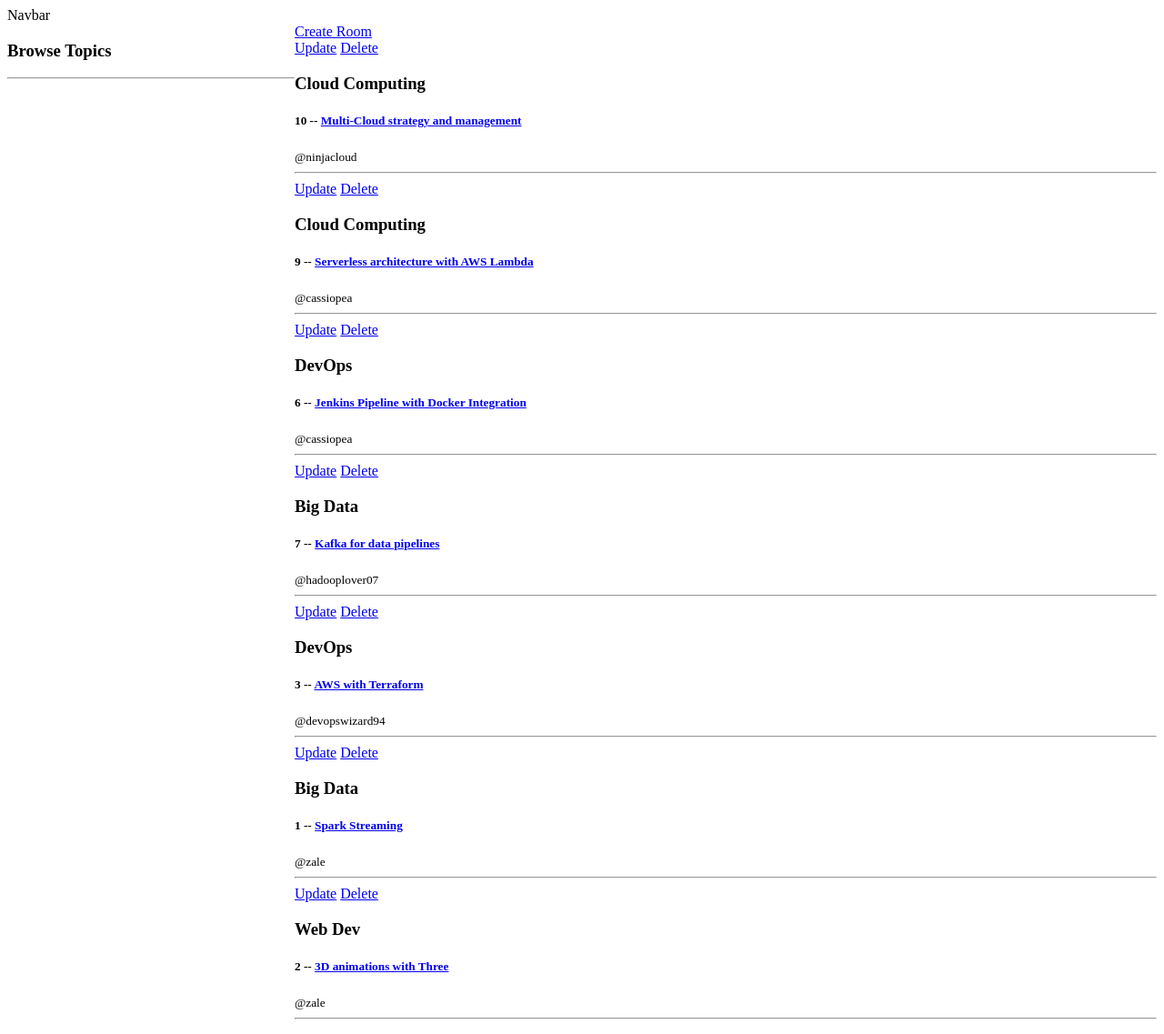
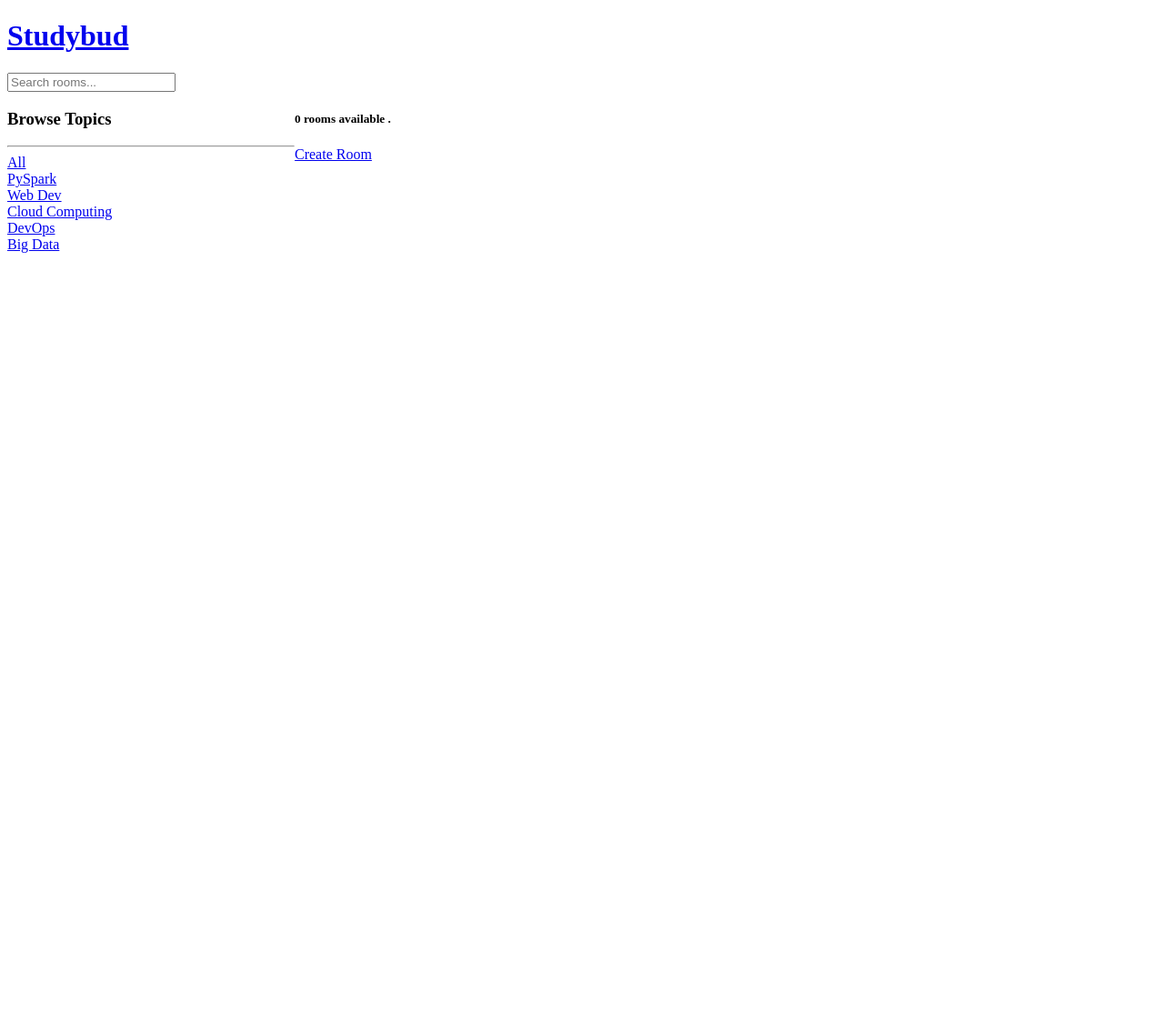
Before and after one commit to Cassiopea2103/studybud, a Django app: a page that uses templates/navbar.html in a window 1280 px wide. Shown: the whole page at 91% size. After the commit the page ends 278 px from the top, so only its background shows below. Run offline with Django 5.2, Linux system fonts and the light colour scheme; data comes from the database, SQL or seed files in the repository; both versions use the stored data as it was after the commit.

Commit message:
rooms search form feature

```diff
--- a/base/templates/base/home.html
+++ b/base/templates/base/home.html
@@ -1,6 +1,7 @@
 {% extends 'main.html' %}
 
 {% block body %}
+
     <style>
         .home-container {
             display : grid ;
@@ -10,15 +11,30 @@
 
     <div class="home-container">
 
+        <!-- topics -->
         <div>
             <h3>
                 Browse Topics
             </h3>
             <hr>
+
+            <div>
+                <a href="{% url 'home' %}">All</a>
+            </div>
+            {% for topic in topics %}
+                <div>
+                    <a href="{% url 'home' %}?topic={{ topic.name }}">
+                        {{ topic.name }}
+                    </a>
+                </div>
+            {% endfor %}
+
         </div>
 
 
+        <!-- rooms -->
         <div>
+            <h5>{{ rooms_count }} rooms available .</h5>
             <a  href="{% url 'create_room' %}">Create Room</a>
 
             {% for room in rooms %}
--- a/base/views.py
+++ b/base/views.py
@@ -1,14 +1,24 @@
 from django.shortcuts import render , redirect
 from django.http import request
-from .models import Room
+from .models import Room , Topic
 from .forms import RoomForm
 
 
 # Home page :
 def home ( request ) :
 
-    rooms = Room.objects.all ()
-    context = { "rooms" : rooms }
+
+    topics = Topic.objects.all ()
+
+    topic_query = ''
+    if request.GET.get( 'topic' ) is not None :
+        topic_query = request.GET.get( 'topic' )
+
+    rooms = Room.objects.filter ( topic__name__icontains = topic_query )
+    rooms_count = rooms.count ()
+
+
+    context = { "rooms" : rooms , "rooms_count" : rooms_count ,  "topics" : topics }
 
     return render ( request , "base/home.html" , context )
 
--- a/studybud/settings.py
+++ b/studybud/settings.py
@@ -41,6 +41,7 @@
     "base.apps.BaseConfig",
     "django_browser_reload",
 ]
+
 
 MIDDLEWARE = [
     "django.middleware.security.SecurityMiddleware",
--- a/templates/navbar.html
+++ b/templates/navbar.html
@@ -1,3 +1,13 @@
-<nav class="w-full bg-slate-500 p-2 text-2xl">
-    Navbar
-</nav>
+<a href="/">
+    <h1>Studybud</h1>
+</a>
+
+<form method="GET" action="{% url 'home' %}">
+
+    <input
+        type="text"
+        name="topic"
+        placeholder="Search rooms..."
+    >
+
+</form>
```
Also changed, not shown: db.sqlite3. Lines whose indentation alone changed are shown as unchanged.
